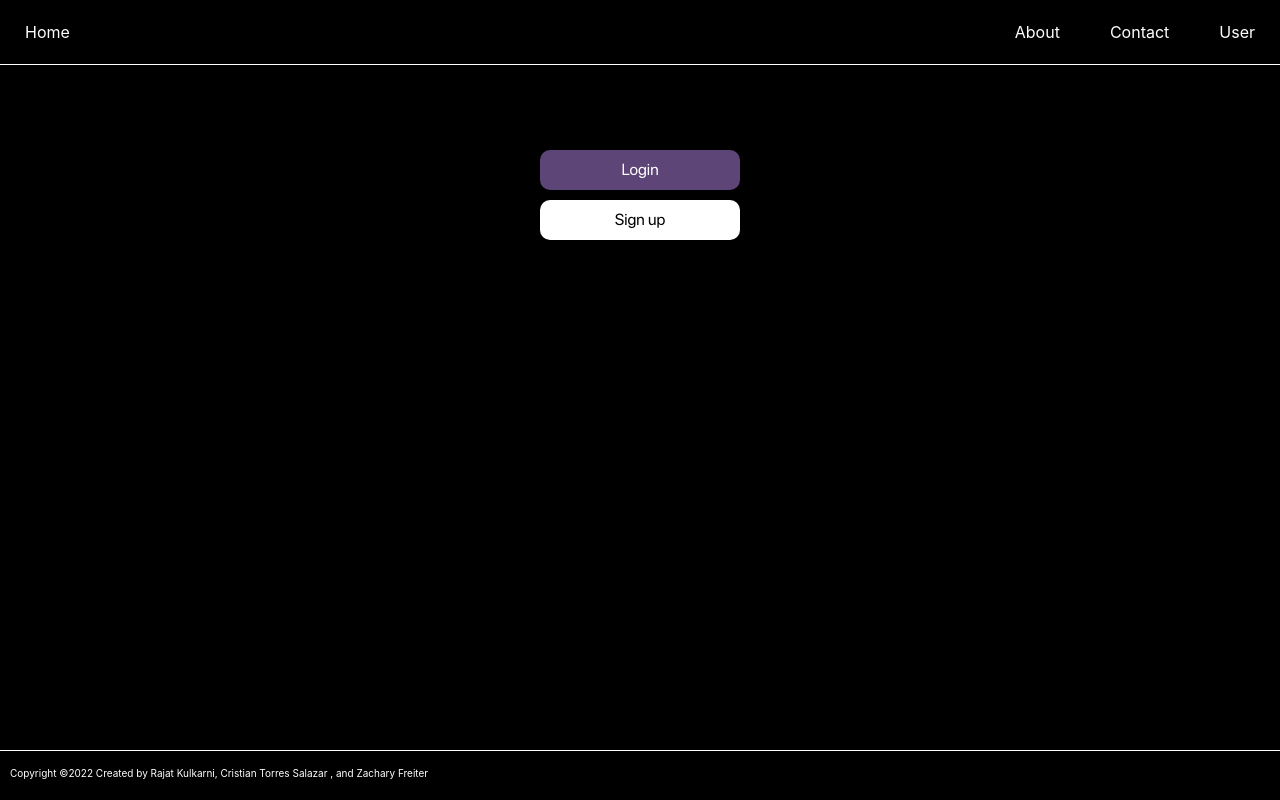
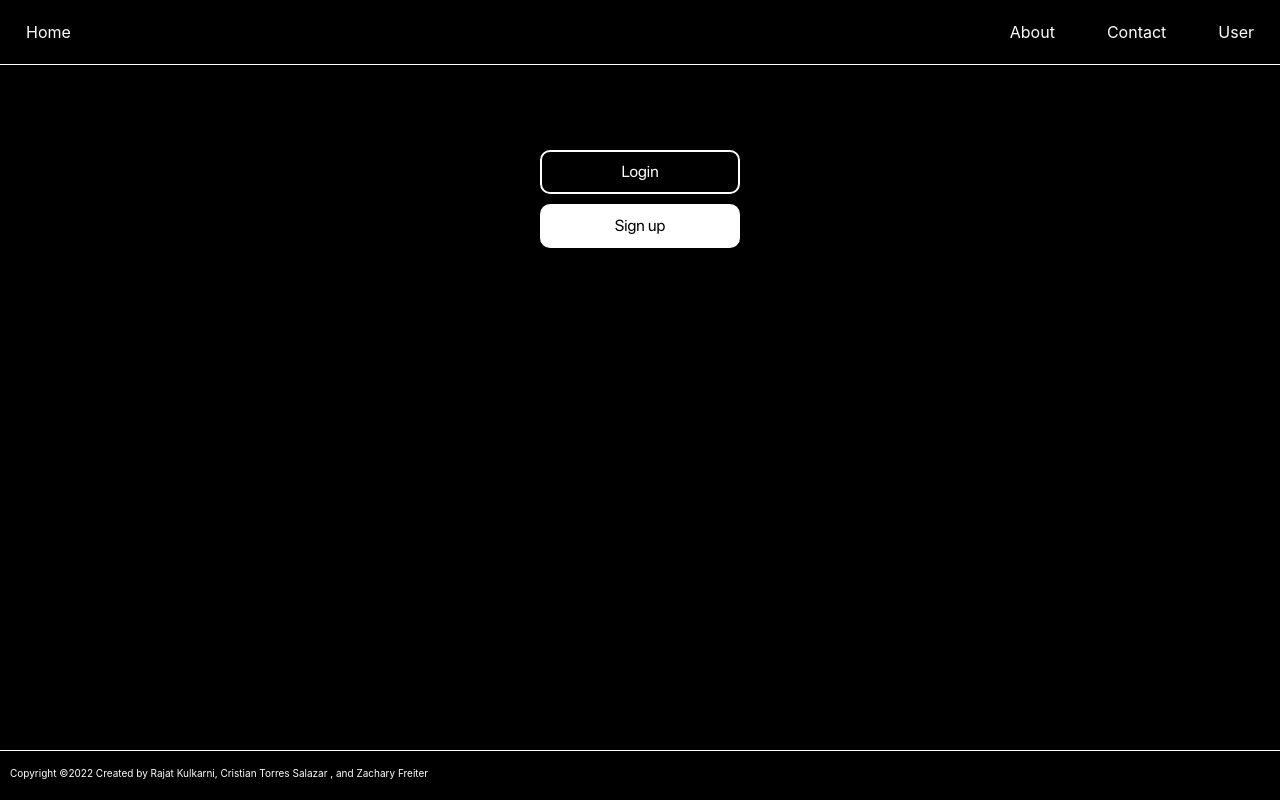
Before and after one commit to rk-pdx/Full-Stack-FInal-Project, a React app in the folder client/: page /user in a window 1280 px wide. In both pictures the pointer is over the link "Login". Built offline with nearby package versions, Linux system fonts and the light colour scheme; the HTML template or start-up script is replaced by a standard one.

Commit message:
Style fix
Two style fixes to keep the border the same size when you hover over a button or link

```diff
--- a/client/src/navbar.css
+++ b/client/src/navbar.css
@@ -31,6 +31,7 @@
 a.ex1 {
   padding: 5px;
   border-radius: 10px;
+  border: 1px solid var(--background);
 }
 
 a.ex1:visited {
--- a/client/src/user.css
+++ b/client/src/user.css
@@ -23,6 +23,7 @@
 a.ex2 {
   padding: 8px;
   border-radius: 10px;
+  border: 2px solid var(--white);
 }
 
 a.ex2:visited {
@@ -35,9 +36,11 @@ a.ex2:link {
   text-decoration: none;
 }
 a.ex2:hover {
+  box-sizing: border-box;
   box-shadow: 0 4px 8px 0 rgba(0, 0, 0, 0.2), 0 6px 20px 0 rgba(0, 0, 0, 0.19);
-  background-color: rgba(155, 115, 197, 0.603);
+  background-color: var(--background);
   color: var(--white);
+  border: 2px solid var(--white);
 }
 
 .user-container {
```
